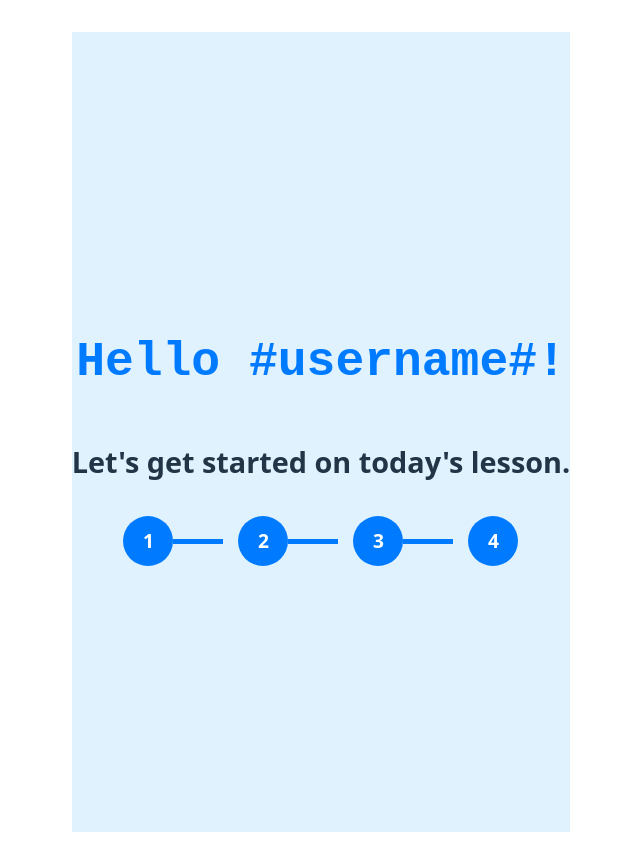
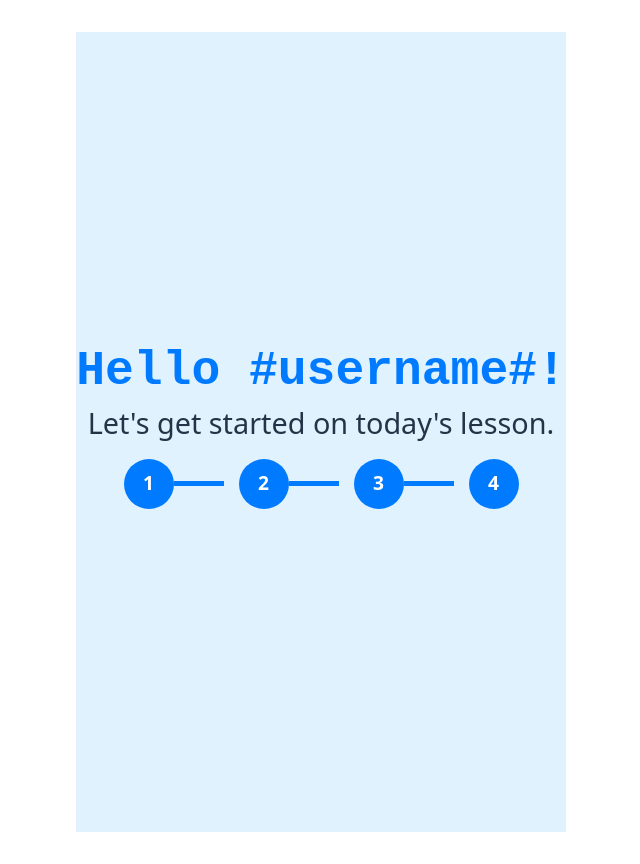
Before and after one commit to noahmccampbell/CueBuddy, a React (Vite) app: page / in a window 1280 px wide. Shown: the whole page, without its empty margins (319-959 px from the left). Built offline with nearby package versions, Linux system fonts and the light colour scheme.

Commit message:
Re routed

```diff
--- a/src/App.css
+++ b/src/App.css
@@ -1,4 +1,4 @@
-@tailwindcss;
+@import "tailwindcss";
 
 #root {
   max-width: 1280px;
--- a/src/index.css
+++ b/src/index.css
@@ -1,4 +1,4 @@
-@tailwindcss;
+@import "tailwindcss";
 
 :root {
   font-family: system-ui, Avenir, Helvetica, Arial, sans-serif;
--- a/src/pages/LandingPage.jsx
+++ b/src/pages/LandingPage.jsx
@@ -10,7 +10,7 @@
 
 const LandingPage = () => {
   return (
-    <div className="landing-container w-full">
+    <div className="landing-container">
       <div className="typing-container">
         <p className="typing-text">Hello #username#!</p>
         <h1>Let's get started on today's lesson.</h1>
```
